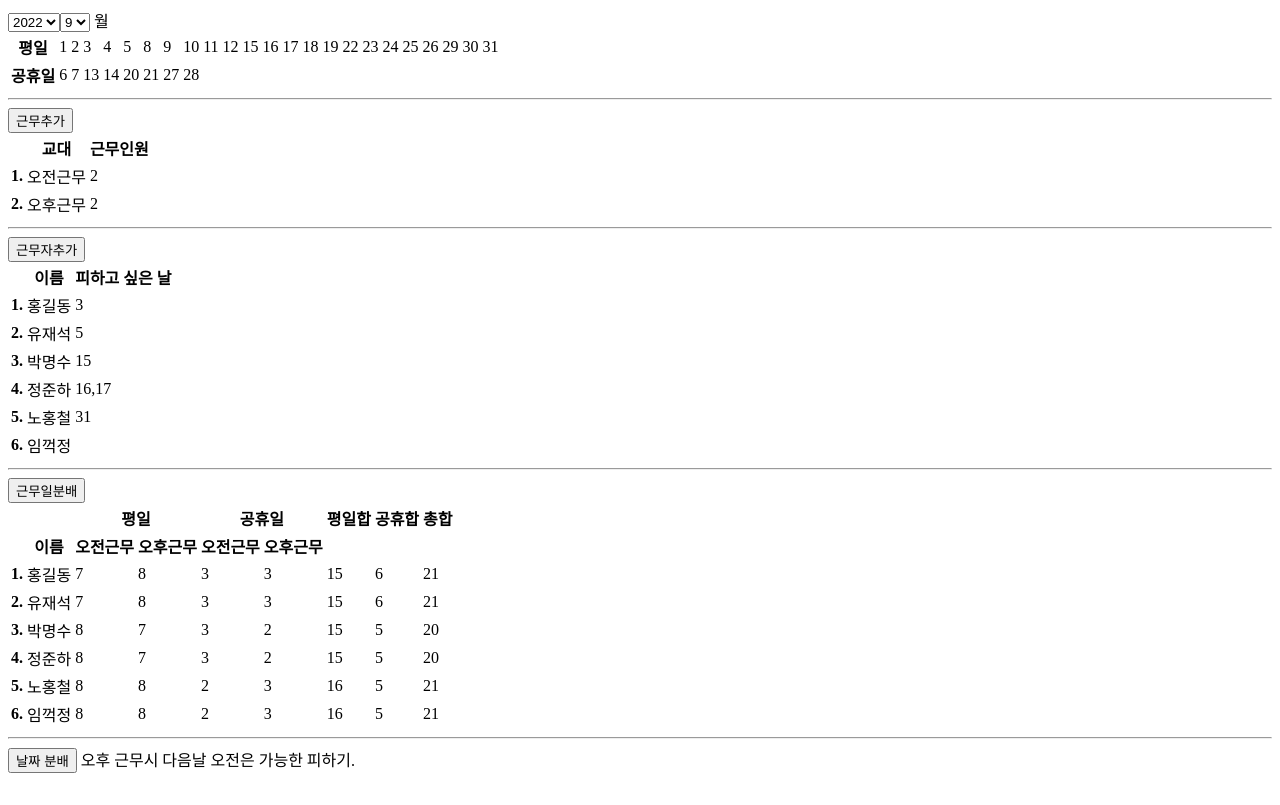
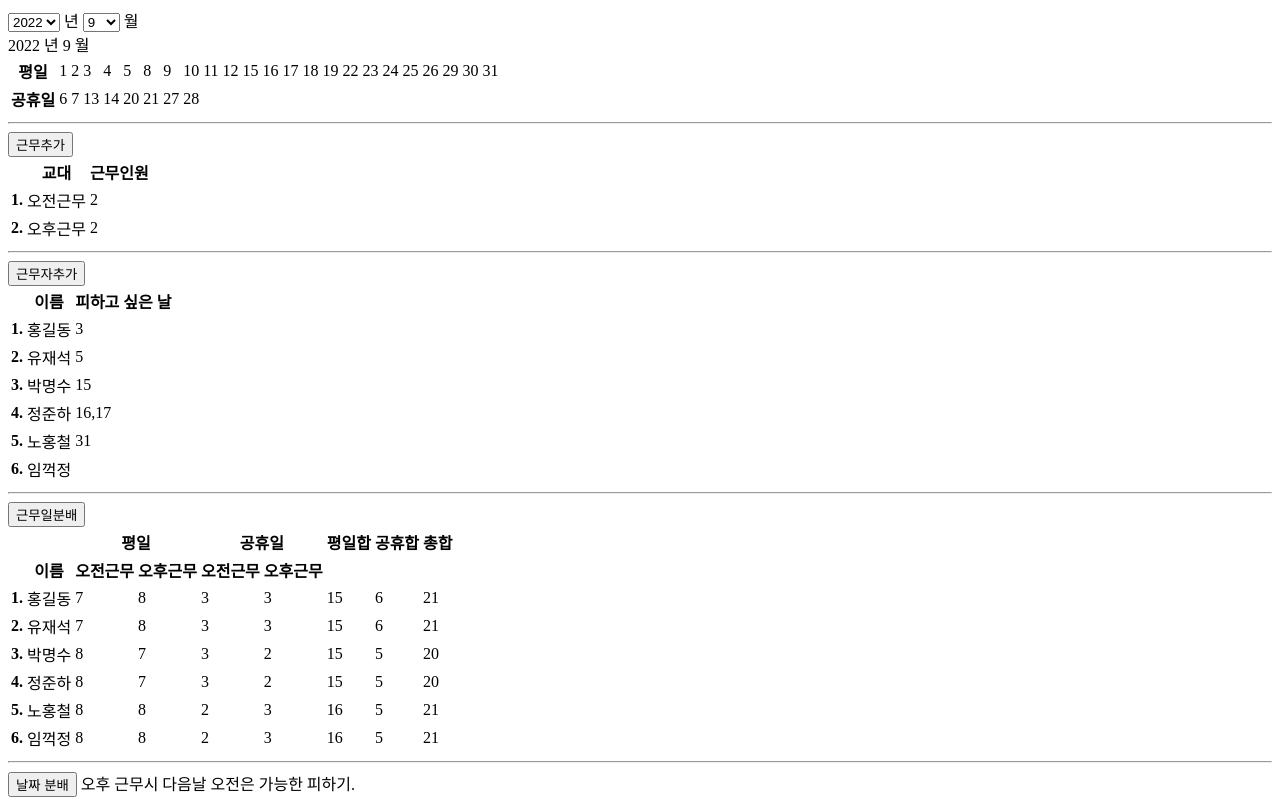
Before and after one commit to woajun/schedule-divider, a Vue app: page / in a window 1280 px wide. Built offline with nearby package versions, Linux system fonts and the light colour scheme.

Commit message:
select year and month

```diff
--- a/src/components/SpecifyDate.vue
+++ b/src/components/SpecifyDate.vue
@@ -1,19 +1,31 @@
 <script lang="ts" setup>
+import { ref } from 'vue';
+import { iterate } from './helper';
 
+const now = new Date();
+const years = iterate(5).map((i) => now.getFullYear() + i);
+const months = iterate(12).map((i) => i + 1);
+
+const year = ref(now.getFullYear());
+const month = ref(now.getMonth() + 2);
 </script>
 <template>
   <div>
-    <select>
-      <option value="2022">
-        2022
+    <select v-model="year">
+      <option v-for="y in years" :key="y" :value="y">
+        {{ y }}
       </option>
     </select>
-    <select>
-      <option value="9">
-        9
+    년
+    <select v-model="month">
+      <option v-for="m in months" :key="m" :value="m">
+        {{ m }}
       </option>
     </select>
     월
+  </div>
+  <div>
+    {{ year }} 년 {{ month }} 월
   </div>
   <div>
     <div>
--- /dev/null
+++ b/src/components/helper.ts
@@ -0,0 +1,7 @@
+/* eslint-disable import/prefer-default-export */
+export const iterate = (num: number, el?:unknown) => {
+  if (el !== undefined) {
+    return Array(num).fill(el);
+  }
+  return Array(num).fill(0).map((e, i) => i);
+};
```
